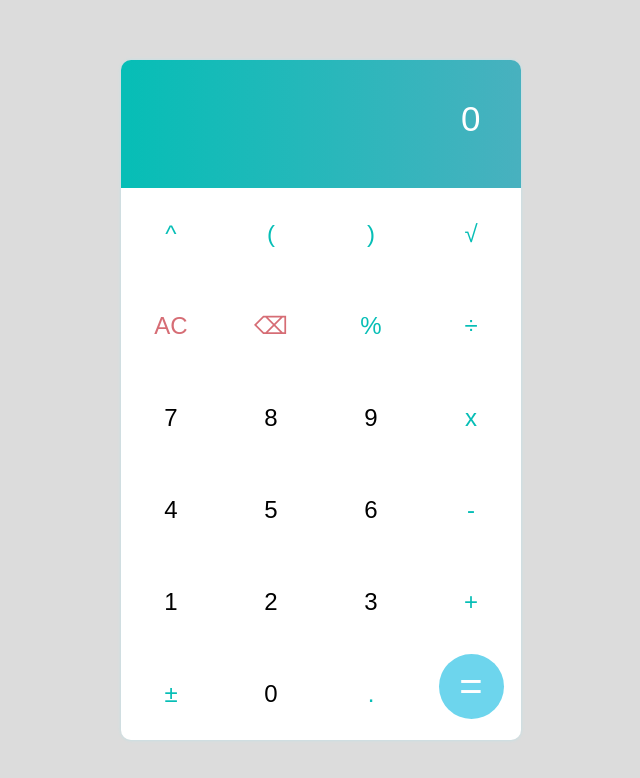
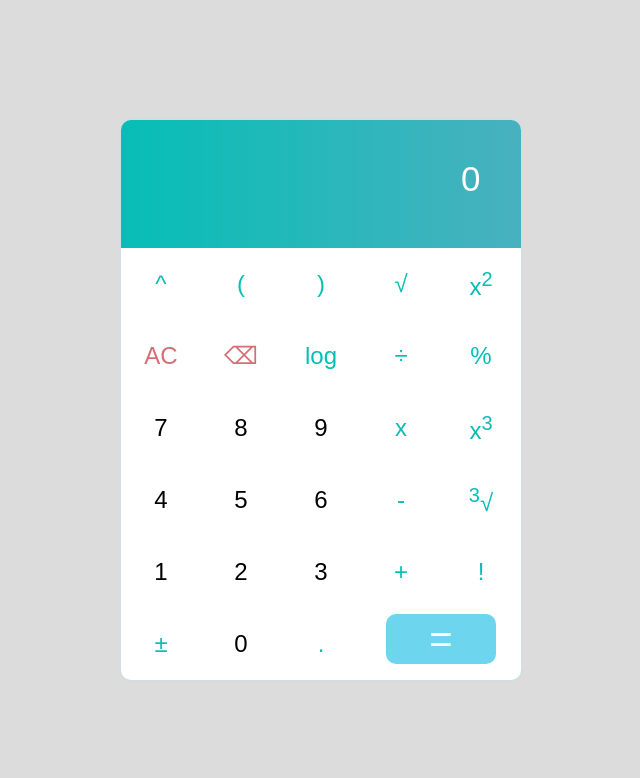
Before and after one commit to ReactApex/react-calc, a React (Create React App) app: page / in a window 1280 px wide. Shown: the top 778 px of the page, without its empty margins (319-959 px from the left). Built offline with nearby package versions, Linux system fonts and the light colour scheme.

Commit message:
extra feature added

```diff
--- a/src/components/Buttons.js
+++ b/src/components/Buttons.js
@@ -5,6 +5,7 @@ import "./styles/Buttons.css";
 const Buttons = ({
   inputHandler,
   clearInput,
+  clearAnswer,
   backspace,
   changePlusMinus,
   calculateAns,
@@ -23,6 +24,9 @@ const Buttons = ({
       <button className="btn exp" onClick={inputHandler}>
         √
       </button>
+      <button className="btn exp" onClick={inputHandler}>
+        x<sup>2</sup>
+      </button>
       <button className="btn clr" onClick={clearInput}>
         AC
       </button>
@@ -30,10 +34,13 @@ const Buttons = ({
         ⌫
       </button>
       <button className="btn exp" onClick={inputHandler}>
-        %
+        log
       </button>
       <button className="btn exp" onClick={inputHandler}>
         ÷
+      </button>
+      <button className="btn exp" onClick={inputHandler}>
+        %
       </button>
       <button className="btn" onClick={inputHandler}>
         7
@@ -47,6 +54,9 @@ const Buttons = ({
       <button className="btn exp" onClick={inputHandler}>
         x
       </button>
+      <button className="btn exp" onClick={inputHandler}>
+        x<sup>3</sup>
+      </button>
       <button className="btn" onClick={inputHandler}>
         4
       </button>
@@ -58,6 +68,9 @@ const Buttons = ({
       </button>
       <button className="btn exp" onClick={inputHandler}>
         -
+      </button>
+      <button className="btn exp" onClick={inputHandler}>
+        <sup>3</sup>√
       </button>
       <button className="btn" onClick={inputHandler}>
         1
@@ -71,6 +84,9 @@ const Buttons = ({
       <button className="btn exp" onClick={inputHandler}>
         +
       </button>
+      <button className="btn exp" onClick={inputHandler}>
+        !
+      </button>
       <button className="btn exp" onClick={changePlusMinus}>
         ±
       </button>
@@ -80,7 +96,7 @@ const Buttons = ({
       <button className="btn exp" onClick={inputHandler}>
         .
       </button>
-      <button className="btn exp" onClick={calculateAns}>
+      <button className="btn exp equal" onClick={calculateAns}>
         =
       </button>
     </div>
--- a/src/components/Calculator.js
+++ b/src/components/Calculator.js
@@ -12,6 +12,11 @@ function Calculator() {
   const inputHandler = (event) => {
     if (answer === "Invalid Input!!") return;
     let val = event.target.innerText;
+    if (val === "x2") val = "^2";
+    else if (val === "x3") val = "^3";
+    else if (val === "3√") val = "^(1÷3)";
+    else if (val === "log") val = "log(";
+
     let str = input + val;
     if (str.length > 14) return;
 
@@ -25,6 +30,11 @@ function Calculator() {
   //Clear screen
   const clearInput = () => {
     setInput("");
+    setAnswer("");
+  };
+
+  const clearAnswer = () => {
+    if (answer === "") setInput("");
     setAnswer("");
   };
 
@@ -131,6 +141,7 @@ function Calculator() {
           <Buttons
             inputHandler={inputHandler}
             clearInput={clearInput}
+            clearAnswer={clearAnswer}
             backspace={backspace}
             changePlusMinus={changePlusMinus}
             calculateAns={calculateAns}
--- a/src/components/styles/Buttons.css
+++ b/src/components/styles/Buttons.css
@@ -1,14 +1,19 @@
 .show-btn {
   display: grid;
-  grid-template-columns: auto auto auto auto;
+  grid-template-columns: auto auto auto auto auto;
   background-color: white;
   border-bottom-left-radius: 10px;
   border-bottom-right-radius: 10px;
 }
 
+.equal {
+  grid-column-start: 4;
+  grid-column-end: 6;
+}
+
 .btn {
-  width: 80px;
-  height: 80px;
+  width: 60px;
+  height: 60px;
   margin: 6px auto;
   font-size: 24px;
   font-weight: 500;
@@ -21,8 +26,9 @@
 .btn:last-child {
   font-weight: medium;
   font-size: 40px;
-  width: 65px;
-  height: 65px;
+  width: 110px;
+  height: 50px;
+  border-radius: 10px;
   color: white;
   background-color: #6dd5ed;
 }
```
